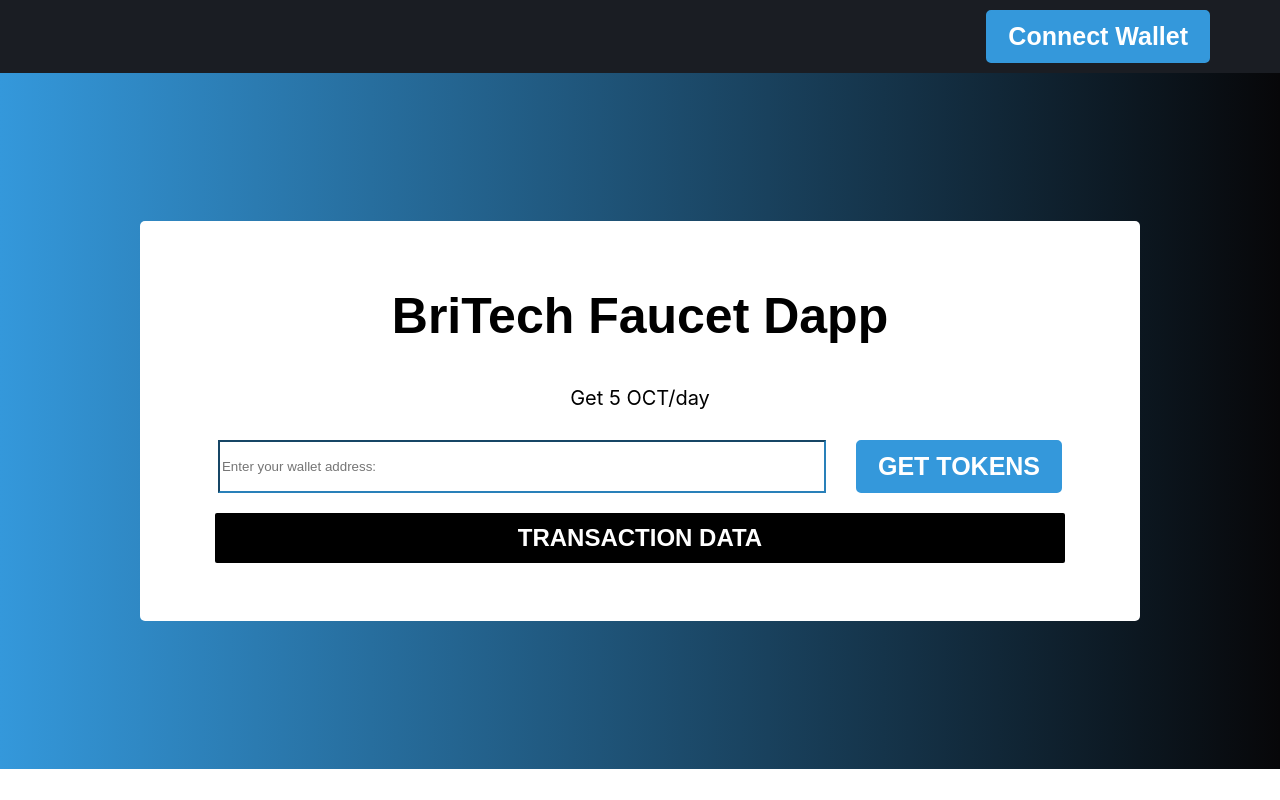
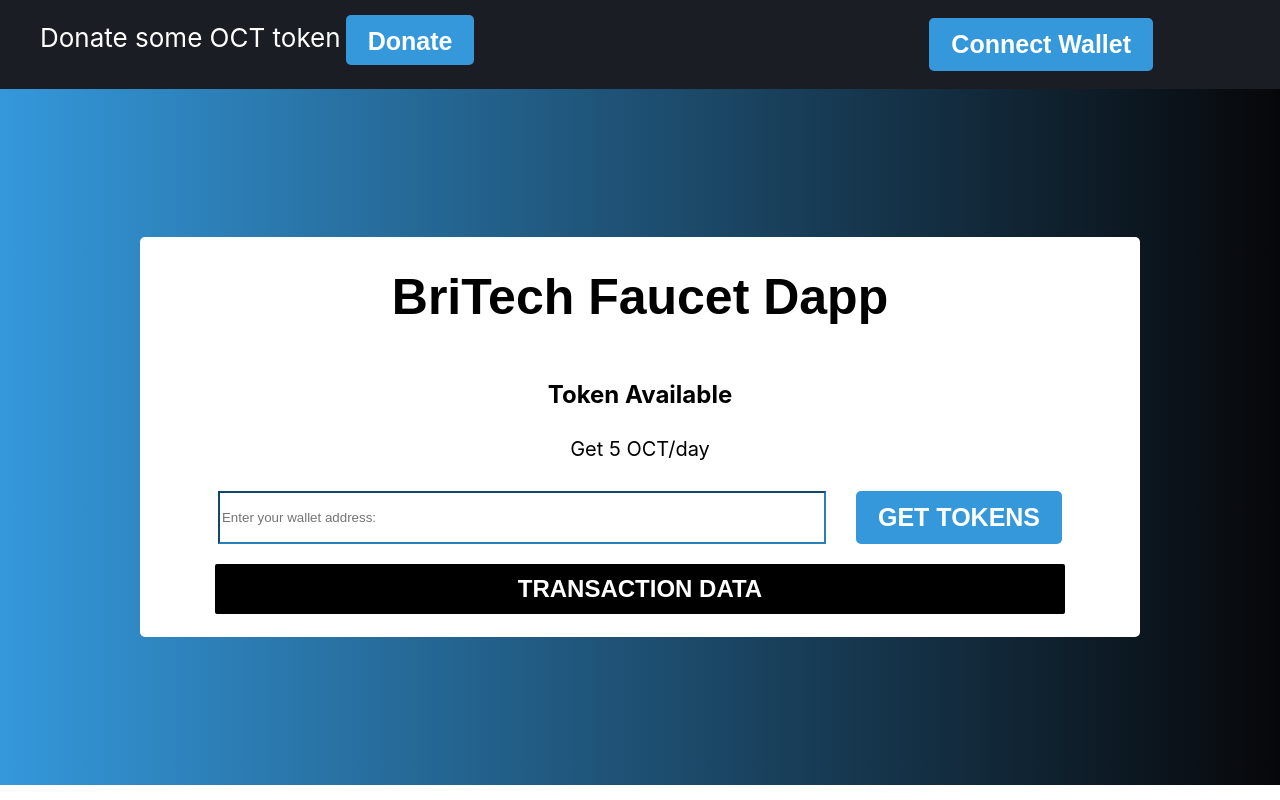
Before and after one commit to Bryanmankind/Dax_Faucet_Dapp, a React (Create React App) app in the folder dax_faucet_dapp/: page / in a window 1280 px wide. Built offline with nearby package versions, Linux system fonts and the light colour scheme.

Commit message:
Dax-faucet-dapp

```diff
--- a/dax_faucet_dapp/src/App.css
+++ b/dax_faucet_dapp/src/App.css
@@ -5,11 +5,28 @@
 .App-header {
   background-color: #1a1d23;
   display: flex;
-  align-items: right;
-  justify-content: right;
   font-size: calc(10px + 2vmin);
   color: white;
   padding: 10px;
+  align-items: center;
+}
+
+.donateBut {
+  display: flex;
+  margin-left: 30px;
+}
+
+.donateBut p {
+  margin-top: 12px;
+}
+
+.donateBut button {
+ margin: 5px;
+ height: 50px;
+}
+
+.connectBut {
+  margin-left: 450px;
 }
 
 button {
--- a/dax_faucet_dapp/src/App.js
+++ b/dax_faucet_dapp/src/App.js
@@ -3,6 +3,7 @@ import {useState, useEffect} from "react"
 import './App.css';
 
 function App() {
+
   const [walletaddress, setWalletAddress] = useState('');
 
   useEffect (() => {
@@ -24,7 +25,6 @@ function App() {
       console.log("Install metamask extention")
     }
   }
-
 
   const currentAcct = async () => {
     if ( typeof window != "undefined" && typeof window.ethereum != "undefined") {
@@ -61,12 +61,19 @@ function App() {
     <>
     <div className="walletConnect">
       <header className="App-header">
-        <button  onClick={walletConnect}>{walletaddress && walletaddress.length > 0 ? `connected ${walletaddress.substring(0,4)}....${walletaddress.substring(38) }` : "Connect Wallet"} </button>
+        <div className="donateBut">
+        <p>Donate some OCT token</p>
+        <button> Donate </button>
+        </div>
+        <button className="connectBut"  onClick={walletConnect}>{walletaddress && walletaddress.length > 0 ? `connected ${walletaddress.substring(0,4)}....${walletaddress.substring(38) }` : "Connect Wallet"} </button>
       </header>
     </div>
     <div className="faucetBody">
       <div className="faucetApp">
         <h1>BriTech Faucet Dapp</h1>
+
+        <h2> {} Token Available</h2>
+
 
         <p>Get 5 OCT/day</p>
 
```
